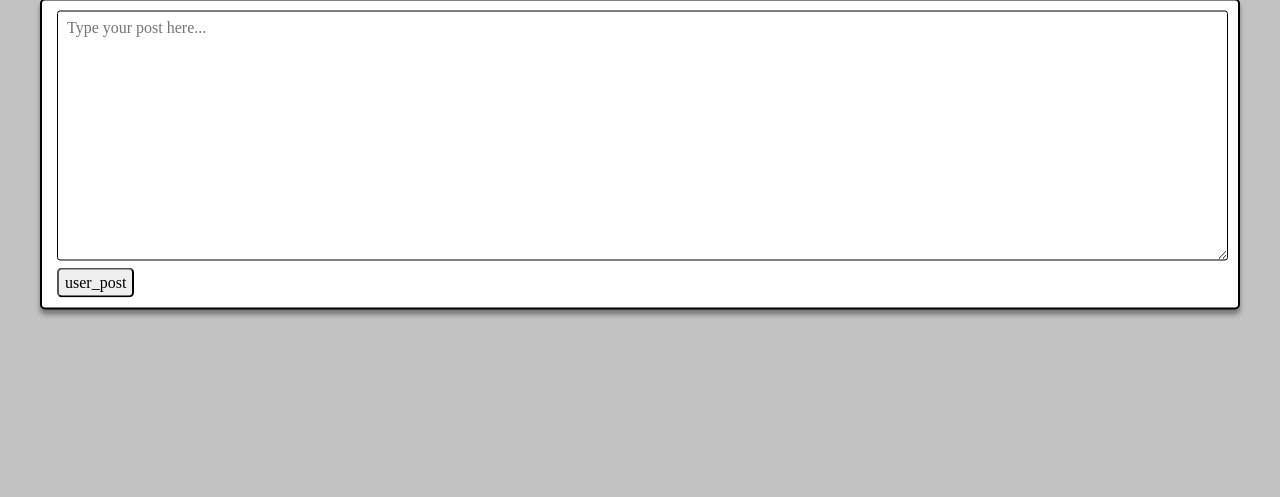
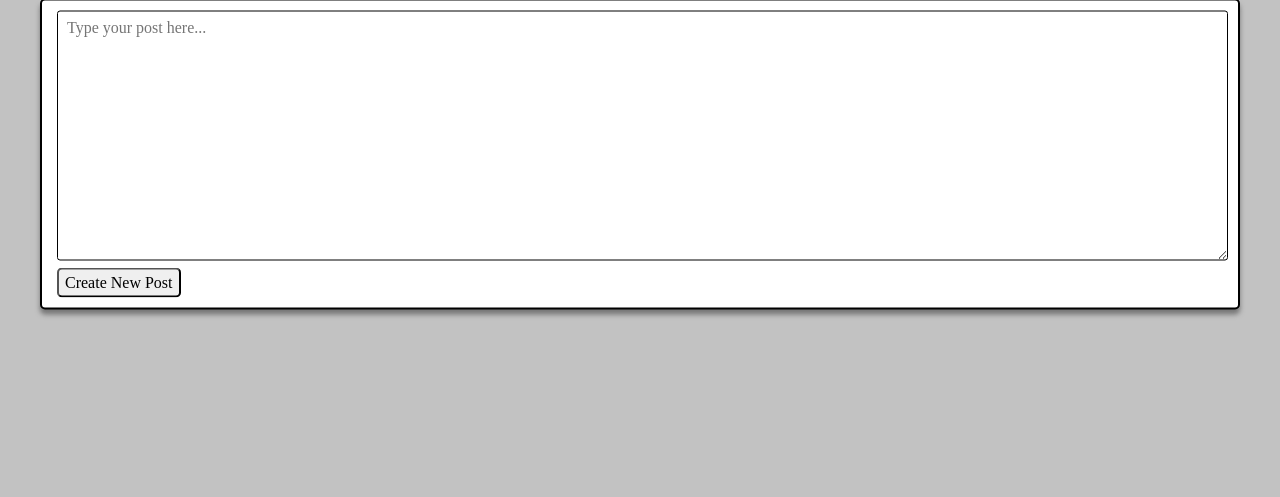
Before and after one commit to hassanchug/3155_Proj-Sociali, a Flask app: template templates/create_a_post.html in a window 1280 px wide. Shown: the part 219-716 px from the top of the page. Run offline with Flask 2, Linux system fonts and the light colour scheme; the template is opened without the code that fills it, so the values that code supplies are empty; some web fonts are replaced.

```diff
--- a/templates/create_a_post.html
+++ b/templates/create_a_post.html
@@ -53,7 +53,7 @@
                 <textarea rows="25" cols="10" placeholder="Type your post here..."></textarea>
             </div>
             <div class="form-submit">
-                <input type="submit" value="user_post" style="border-radius: 5px;" />
+                <input type="submit" value="Create New Post" style="border-radius: 5px;" />
             </div>
             </div>
         </form>
```
